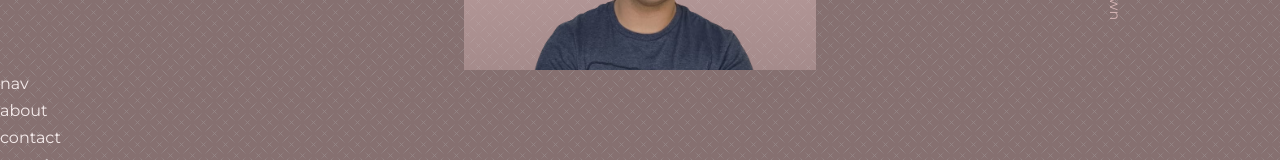
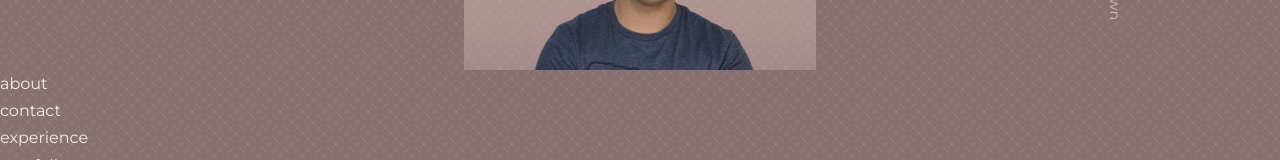
Before and after one commit to sdgselva/personal-webpage, a React (Create React App) app: page / in a window 1280 px wide. Shown: the part 730-890 px from the top of the page. Built offline with nearby package versions, Linux system fonts and the light colour scheme.

Commit message:
Created a new branch to design the nav bar

```diff
--- a/src/components/nav/nav.jsx
+++ b/src/components/nav/nav.jsx
@@ -3,7 +3,9 @@
 
 const nav = () => {
   return (
-    <div>nav</div>
+    <nav>
+      <a href="#"></a>
+    </nav>
   )
 }
 
```
